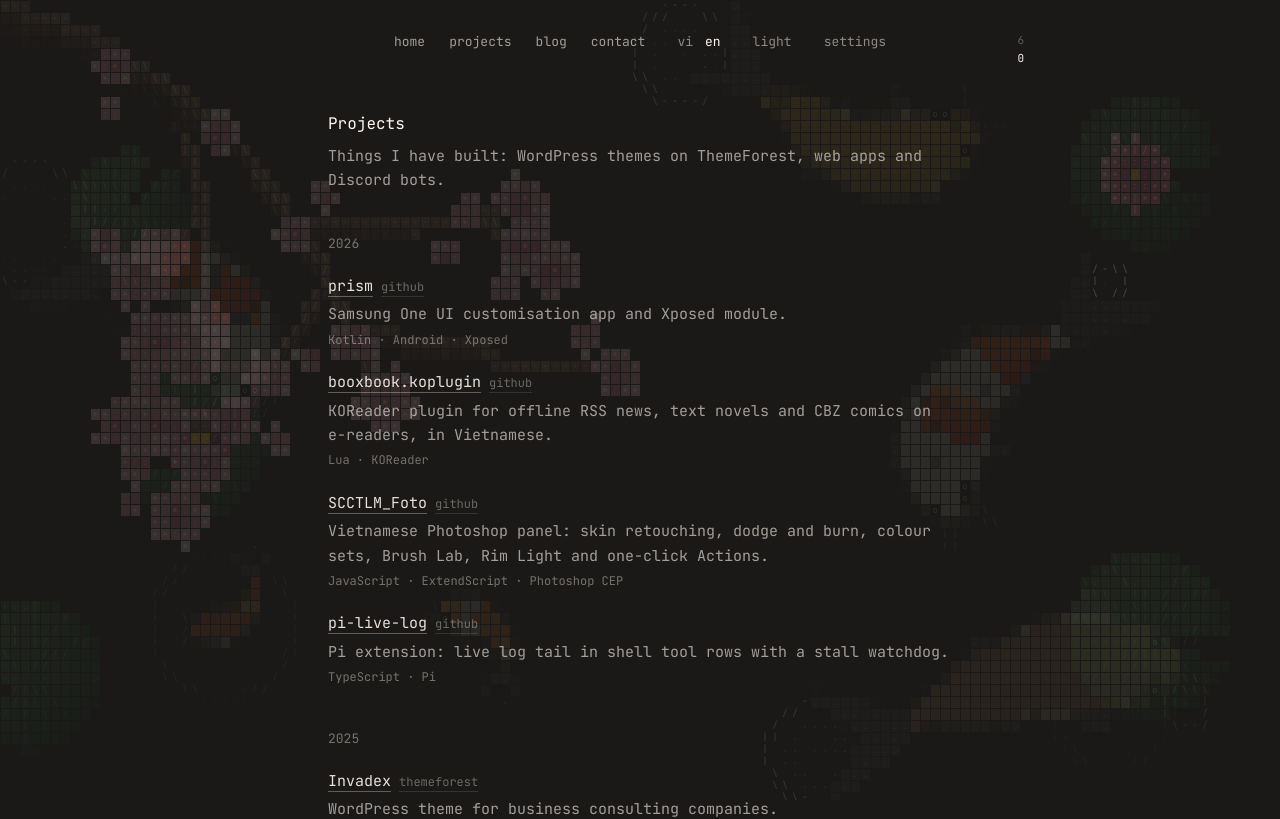
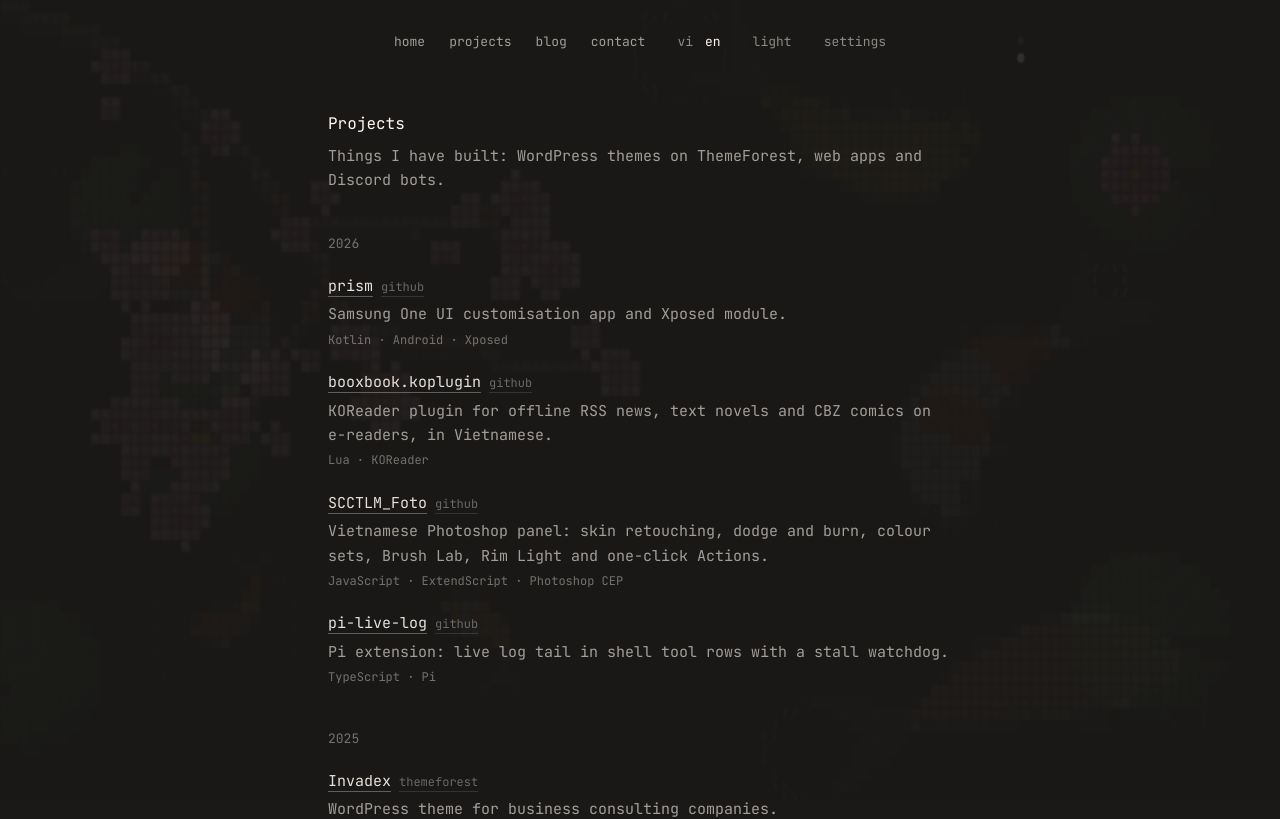
Before and after one commit to hongducdev/hongducdev, a Next.js app: page /en/projects in a window 1280 px wide. Shown: the top 819 px of the page. Built offline with nearby package versions, Linux system fonts and the light colour scheme.

Commit message:
♻️ refactor(pages): dim the koi pond behind every content page
Extract the contact page overlay into PondDim and render it from
PageShell and the blog post page, so projects, blog and books stay
readable over the pond. The home page keeps the bright pond.

```diff
--- a/app/[locale]/blogs/[slug]/page.tsx
+++ b/app/[locale]/blogs/[slug]/page.tsx
@@ -1,5 +1,6 @@
 import type { Metadata } from "next";
 import { notFound } from "next/navigation";
+import { PondDim } from "@/components/pond-dim";
 import { TransitionLink } from "@/components/transition-link";
 import { siteConfig } from "@/config/site";
 import { formatPostDate } from "@/lib/blog/format-post-date";
@@ -36,6 +37,8 @@ export default async function BlogPostPage({ params }: Props) {
   const { blogs } = getDictionary(locale);
 
   return (
+    <>
+      <PondDim />
       <main className="mx-auto flex w-full max-w-2xl flex-col gap-8 px-6 pt-28 pb-24 text-[14px] leading-relaxed lg:text-[15px]">
         <article data-pond-avoid className="flex flex-col gap-8">
           <TransitionLink
@@ -54,5 +57,6 @@ export default async function BlogPostPage({ params }: Props) {
           <div className="post" dangerouslySetInnerHTML={{ __html: post.html }} />
         </article>
       </main>
+    </>
   );
 }
--- a/app/[locale]/contact/page.tsx
+++ b/app/[locale]/contact/page.tsx
@@ -21,7 +21,7 @@ export default async function ContactPage({ params }: Props) {
   const { contact } = getDictionary(locale);
 
   return (
-    <PageShell title={contact.title} description={contact.description} dimPond>
+    <PageShell title={contact.title} description={contact.description}>
       <ul data-pond-avoid className="flex flex-col gap-3">
         {Object.entries(siteConfig.social).map(([name, url]) => (
           <li key={name}>
--- a/components/page-shell.tsx
+++ b/components/page-shell.tsx
@@ -1,13 +1,12 @@
 import type { ReactNode } from "react";
+import { PondDim } from "@/components/pond-dim";
 
-type PageShellProps = { title: string; description?: string; dimPond?: boolean; children: ReactNode };
+type PageShellProps = { title: string; description?: string; children: ReactNode };
 
-export function PageShell({ title, description, dimPond = false, children }: PageShellProps) {
+export function PageShell({ title, description, children }: PageShellProps) {
   return (
     <>
-      {dimPond && (
-        <div aria-hidden="true" className="pointer-events-none fixed inset-0 -z-10 bg-background/70 backdrop-blur-[1px]" />
-      )}
+      <PondDim />
       <main className="mx-auto flex w-full max-w-2xl flex-col gap-10 px-6 pt-28 pb-24 text-[14px] leading-relaxed lg:text-[15px]">
         <div data-pond-avoid className="flex flex-col gap-2">
           <h1 className="text-[15px] lg:text-base">{title}</h1>
--- /dev/null
+++ b/components/pond-dim.tsx
@@ -0,0 +1,3 @@
+export function PondDim() {
+  return <div aria-hidden="true" className="pointer-events-none fixed inset-0 -z-10 bg-background/70 backdrop-blur-[1px]" />;
+}
```
Lines whose indentation alone changed are shown as unchanged.
